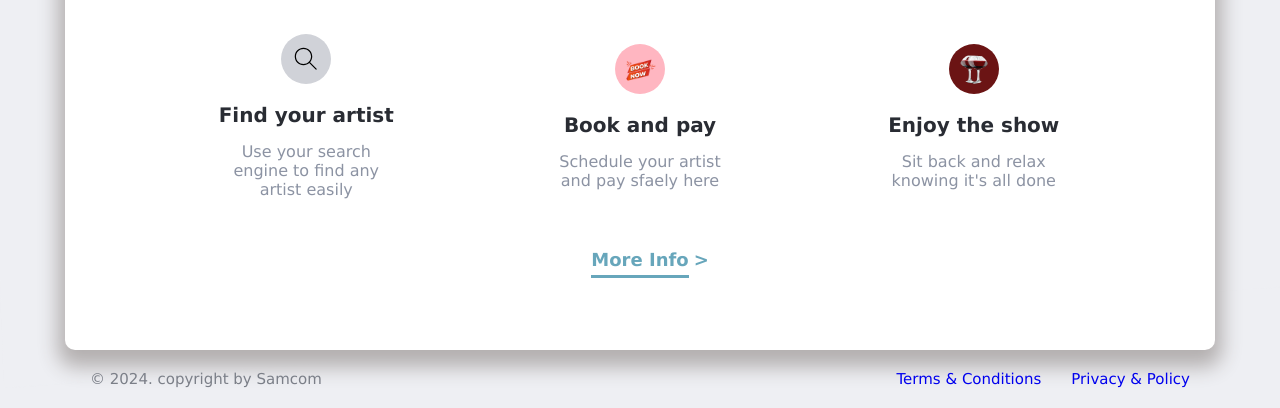
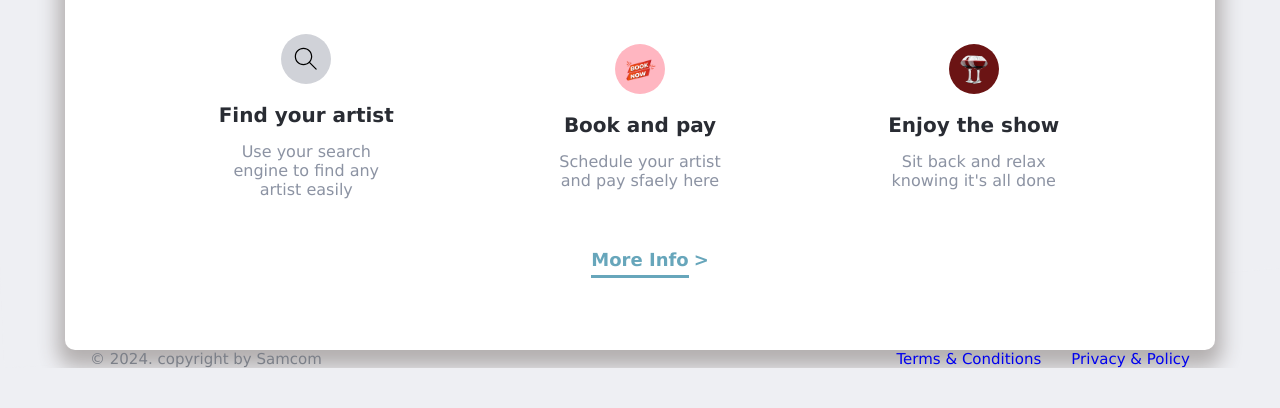
Before and after one commit to SAMCOM-07/sam-communication, a plain HTML site: page index.html in a window 1280 px wide. Shown: the part 736-1144 px from the top of the page. After the commit the page ends 1104 px from the top, so only its background shows below. Drawn offline with Linux system fonts and the light colour scheme.

Commit message:
Update artist.css

```diff
--- a/artist.css
+++ b/artist.css
@@ -369,7 +369,7 @@ body{
   display: flex;
   justify-content: space-between;
   max-width: 1150px;
-  margin: 20px auto;
+  margin: auto;
   padding: 0 25px;
   font-size: 15px;
 }
```
